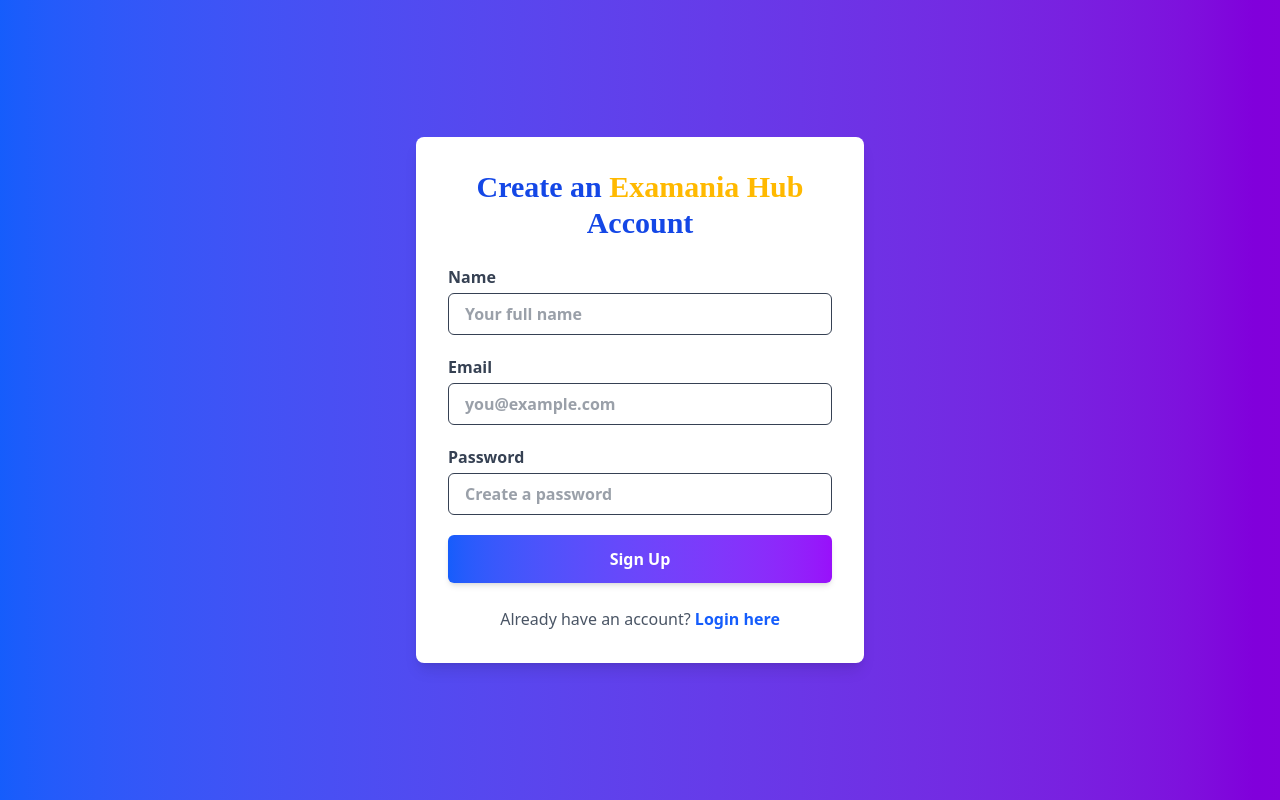
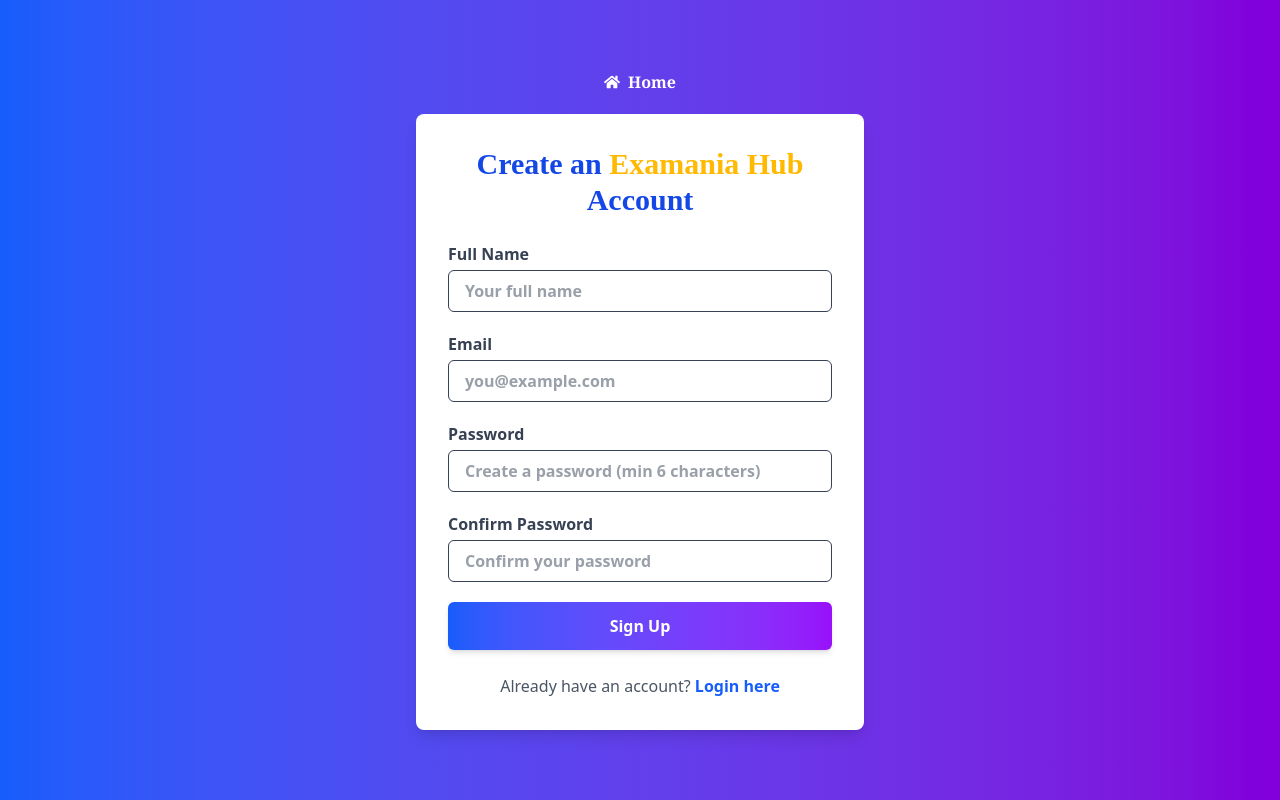
Before and after one commit to mayureshd13/ExamaniaHub2.0, a React (Vite) app in the folder client/: page /signup in a window 1280 px wide. Built offline with nearby package versions, Linux system fonts and the light colour scheme; no server answers.

Commit message:
imp updates

```diff
--- a/client/src/context/AuthContext.jsx
+++ b/client/src/context/AuthContext.jsx
@@ -1,12 +1,13 @@
 import React, { createContext, useState, useEffect } from 'react';
 import { isTokenExpired } from '../utils/token';
-import { login as apiLogin, signup as apiSignup } from '../API/auth';
+import { login as apiLogin, signup as apiSignup } from '../api/auth';
 
 export const AuthContext = createContext();
 
 export const AuthProvider = ({ children }) => {
   const [user, setUser] = useState(null);
   const [loading, setLoading] = useState(true);
+  const [authError, setAuthError] = useState(null);
 
   useEffect(() => {
     const token = localStorage.getItem('token');
@@ -17,51 +18,76 @@ export const AuthProvider = ({ children }) => {
     try {
       if (token && !isTokenExpired(token)) {
         const payload = JSON.parse(atob(token.split('.')[1]));
-        setUser({ email: payload.email, userId: payload.userId });
+        setUser({
+          email: payload.email,
+          userId: payload.userId,
+          name: payload.name // Include name if available
+        });
       }
     } catch (err) {
       console.error('Auth initialization error:', err);
+      setAuthError('Session expired. Please login again.');
     } finally {
       setLoading(false);
     }
   };
 
   const login = async (email, password) => {
+    setLoading(true);
+    setAuthError(null);
     try {
       const response = await apiLogin({ email, password });
       if (response.success) {
         localStorage.setItem('token', response.token);
         const payload = JSON.parse(atob(response.token.split('.')[1]));
-        setUser({ email: payload.email, userId: payload.userId });
+        setUser({
+          email: payload.email,
+          userId: payload.userId,
+          name: payload.name
+        });
         return true;
       }
-      throw new Error(response.message || 'Login failed');
+      throw new Error(response.msg || response.message || 'Login failed');
     } catch (err) {
-      console.error('Login error:', err);
+      setAuthError(err.message);
       throw err;
+    } finally {
+      setLoading(false);
     }
   };
 
   const signup = async (name, email, password) => {
+    setLoading(true);
+    setAuthError(null);
     try {
       const response = await apiSignup({ name, email, password });
       if (response.success) {
         return true;
       }
-      throw new Error(response.msg || 'Signup failed');
+      throw new Error(response.msg || response.message || 'Signup failed');
     } catch (err) {
-      console.error('Signup error:', err);
+      setAuthError(err.message);
       throw err;
+    } finally {
+      setLoading(false);
     }
   };
 
   const logout = () => {
     localStorage.removeItem('token');
     setUser(null);
+    setAuthError(null);
   };
 
   return (
-    <AuthContext.Provider value={{ user, loading, login, signup, logout }}>
+    <AuthContext.Provider value={{
+      user,
+      loading,
+      authError,
+      login,
+      signup,
+      logout
+    }}>
       {children}
     </AuthContext.Provider>
   );
--- a/client/src/pages/Login.jsx
+++ b/client/src/pages/Login.jsx
@@ -5,9 +5,8 @@ import { useNavigate } from 'react-router-dom';
 import { Link } from 'react-router-dom';
 import { FaHome } from "react-icons/fa";
 
-
 function Login() {
-  const { login } = useContext(AuthContext);
+  const { login, loading, authError } = useContext(AuthContext);
   const navigate = useNavigate();
 
   const [email, setEmail] = useState('');
@@ -16,18 +15,19 @@ function Login() {
 
   const handleSubmit = async (e) => {
     e.preventDefault();
+    setError('');
+
     try {
-      await login(email, password);
-      navigate('/'); // redirect after login success
+      const success = await login(email, password);
+      if (success) {
+        navigate('/');
+      }
     } catch (err) {
-      setError('Invalid email or password');
+      setError(err.message || 'Invalid email or password');
     }
   };
 
   return (
-    <>
-
-
     <div className="min-h-screen flex flex-col gap-5 items-center justify-center bg-gradient-to-r from-blue-600 to-purple-700 p-4">
       <motion.div
         initial={{ opacity: 0, y: -30 }}
@@ -35,7 +35,9 @@ function Login() {
         transition={{ duration: 0.5 }}
       >
         <Link to="/" className='flex items-center justify-center'>
-            <span className='font-bold font-serif flex text-white items-center gap-2'><FaHome />Home </span>
+          <span className='font-bold font-serif flex text-white items-center gap-2'>
+            <FaHome />Home
+          </span>
         </Link>
       </motion.div>
 
@@ -49,8 +51,10 @@ function Login() {
           Examania <span className="text-amber-400">Hub</span> Login
         </h2>
 
-          {error && (
-            <div className="mb-4 text-red-600 font-semibold text-center">{error}</div>
+        {(error || authError) && (
+          <div className="mb-4 text-red-600 font-semibold text-center">
+            {error || authError}
+          </div>
         )}
 
         <form onSubmit={handleSubmit} className="flex flex-col gap-5">
@@ -82,9 +86,12 @@ function Login() {
             whileHover={{ scale: 1.05 }}
             whileTap={{ scale: 0.95 }}
             type="submit"
-              className="bg-gradient-to-r from-blue-600 to-purple-600 text-white py-3 rounded-md font-bold shadow-md hover:from-purple-700 hover:to-blue-700 transition-colors duration-300"
+            disabled={loading}
+            className={`bg-gradient-to-r from-blue-600 to-purple-600 text-white py-3 rounded-md font-bold shadow-md hover:from-purple-700 hover:to-blue-700 transition-colors duration-300 ${
+              loading ? 'opacity-70 cursor-not-allowed' : ''
+            }`}
           >
-              Login
+            {loading ? 'Logging in...' : 'Login'}
           </motion.button>
         </form>
 
@@ -96,9 +103,7 @@ function Login() {
         </p>
       </motion.div>
     </div>
-    </>
   );
-
 }
 
 export default Login;
--- a/client/src/pages/Signup.jsx
+++ b/client/src/pages/Signup.jsx
@@ -1,27 +1,58 @@
-import { useState } from 'react';
+import { useState, useContext } from 'react';
 import { useNavigate, Link } from 'react-router-dom';
 import { motion } from 'framer-motion';
+import { AuthContext } from '../context/AuthContext';
+import { FaHome } from "react-icons/fa";
 
 const Signup = () => {
+  const { signup, loading, authError } = useContext(AuthContext);
+  const navigate = useNavigate();
+
   const [name, setName] = useState('');
   const [email, setEmail] = useState('');
   const [password, setPassword] = useState('');
+  const [confirmPassword, setConfirmPassword] = useState('');
   const [error, setError] = useState('');
-  const navigate = useNavigate();
 
   const handleSubmit = async (e) => {
     e.preventDefault();
+    setError('');
 
-    const res = await signup({ name, email, password });
-    if (res.success) {
-      navigate('/login');
-    } else {
-      setError(res.message || "Signup failed. Please try again.");
+    // Basic validation
+    if (password !== confirmPassword) {
+      setError('Passwords do not match');
+      return;
+    }
+
+    if (password.length < 6) {
+      setError('Password must be at least 6 characters');
+      return;
+    }
+
+    try {
+      const success = await signup(name, email, password);
+      if (success) {
+        navigate('/login');
+      }
+    } catch (err) {
+      setError(err.message || "Signup failed. Please try again.");
     }
   };
 
   return (
-    <div className="min-h-screen flex items-center justify-center bg-gradient-to-r from-blue-600 to-purple-700 p-4">
+    <div className="min-h-screen flex flex-col gap-5 items-center justify-center bg-gradient-to-r from-blue-600 to-purple-700 p-4">
+      <motion.div
+        initial={{ opacity: 0, y: -30 }}
+        animate={{ opacity: 1, y: 0 }}
+        transition={{ duration: 0.5 }}
+      >
+        <Link to="/" className='flex items-center justify-center'>
+          <span className='font-bold font-serif flex text-white items-center gap-2'>
+            <FaHome />Home
+          </span>
+        </Link>
+      </motion.div>
+
       <motion.div
         initial={{ opacity: 0, y: 30 }}
         animate={{ opacity: 1, y: 0 }}
@@ -32,13 +63,15 @@ const Signup = () => {
           Create an <span className="text-amber-400">Examania Hub</span> Account
         </h2>
 
-        {error && (
-          <div className="mb-4 text-red-600 font-semibold text-center">{error}</div>
+        {(error || authError) && (
+          <div className="mb-4 text-red-600 font-semibold text-center">
+            {error || authError}
+          </div>
         )}
 
         <form onSubmit={handleSubmit} className="flex flex-col gap-5">
           <label className="flex flex-col font-semibold text-gray-700">
-            Name
+            Full Name
             <input
               type="text"
               required
@@ -69,7 +102,21 @@ const Signup = () => {
               value={password}
               onChange={(e) => setPassword(e.target.value)}
               className="mt-1 px-4 py-2 border rounded-md focus:outline-none focus:ring-2 focus:ring-blue-500"
-              placeholder="Create a password"
+              placeholder="Create a password (min 6 characters)"
+              minLength="6"
+            />
+          </label>
+
+          <label className="flex flex-col font-semibold text-gray-700">
+            Confirm Password
+            <input
+              type="password"
+              required
+              value={confirmPassword}
+              onChange={(e) => setConfirmPassword(e.target.value)}
+              className="mt-1 px-4 py-2 border rounded-md focus:outline-none focus:ring-2 focus:ring-blue-500"
+              placeholder="Confirm your password"
+              minLength="6"
             />
           </label>
 
@@ -77,9 +124,12 @@ const Signup = () => {
             whileHover={{ scale: 1.05 }}
             whileTap={{ scale: 0.95 }}
             type="submit"
-            className="bg-gradient-to-r from-blue-600 to-purple-600 text-white py-3 rounded-md font-bold shadow-md hover:from-purple-700 hover:to-blue-700 transition-colors duration-300"
+            disabled={loading}
+            className={`bg-gradient-to-r from-blue-600 to-purple-600 text-white py-3 rounded-md font-bold shadow-md hover:from-purple-700 hover:to-blue-700 transition-colors duration-300 ${
+              loading ? 'opacity-70 cursor-not-allowed' : ''
+            }`}
           >
-            Sign Up
+            {loading ? 'Creating Account...' : 'Sign Up'}
           </motion.button>
         </form>
 
```
Lines whose indentation alone changed are shown as unchanged.
